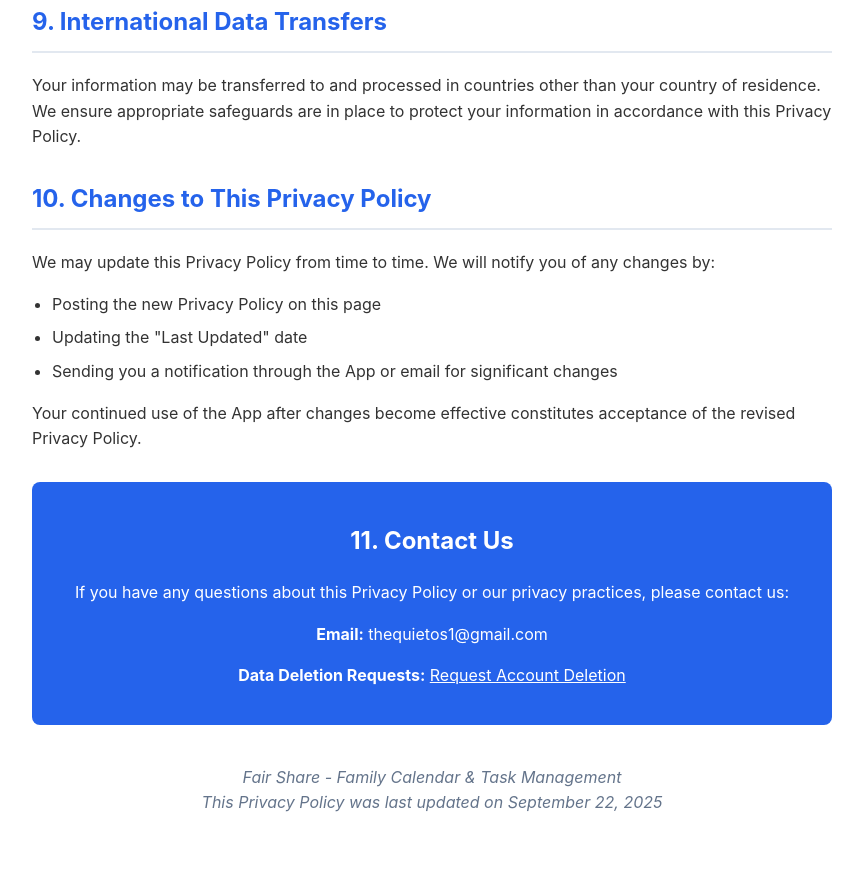
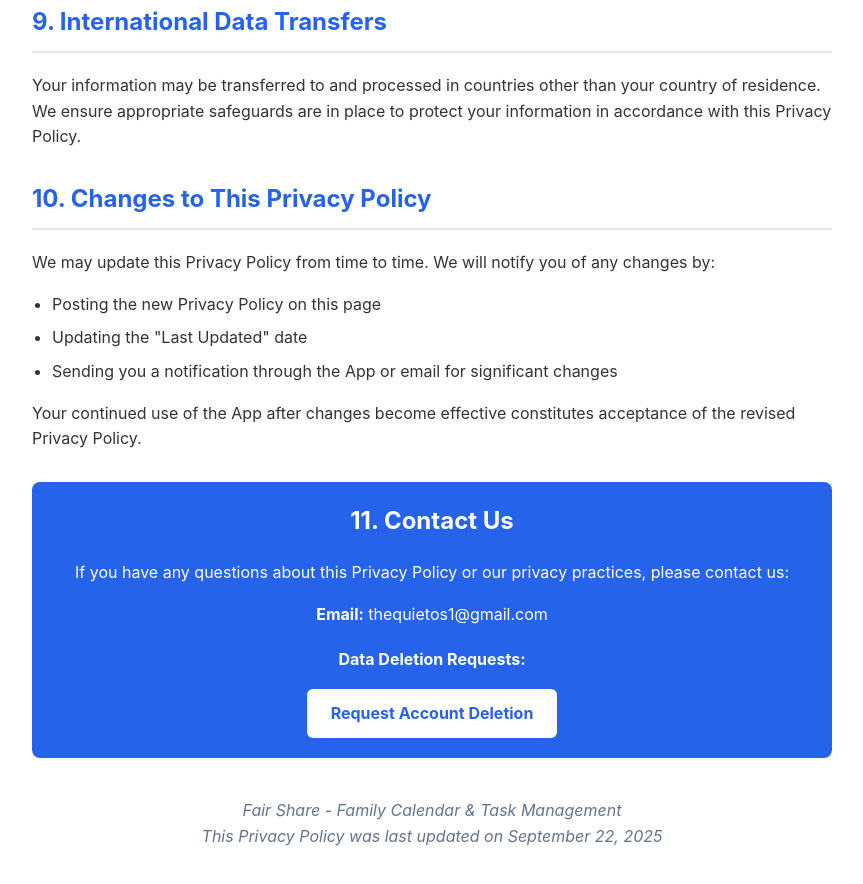
Before and after one commit to thequietos1-prog/fairshare-privacy, a plain HTML site: page privacy-policy.html in a window 1280 px wide. Shown: the part 3761-4645 px from the top of the page, without its empty margins (208-1071 px from the left). Drawn offline with Linux system fonts and the light colour scheme.

Commit message:
Enhance Contact Us section in privacy policy
Updated the 'Contact Us' section with improved styling and layout for data deletion requests.

```diff
--- a/privacy-policy.html
+++ b/privacy-policy.html
@@ -269,13 +269,18 @@
       </div>
 
       <div class="contact-info">
-          <h2>11. Contact Us</h2>
+          <h2 style="margin-top: 0; color: white;">11. Contact Us</h2>
           <p>If you have any questions about this Privacy Policy or our privacy
   practices, please contact us:</p>
           <p><strong>Email:</strong> thequietos1@gmail.com</p>
-          <p><strong>Data Deletion Requests:</strong> <a
-  href="https://thequietos1-prog.github.io/fairshare-privacy/" style="color:
-  #ffffff; text-decoration: underline;">Request Account Deletion</a></p>
+          <p style="margin-top: 20px;"><strong>Data Deletion
+  Requests:</strong></p>
+          <div style="margin-top: 15px;">
+              <a href="https://thequietos1-prog.github.io/fairshare-privacy/"
+  style="display: inline-block; background-color: white; color: #2563eb; padding:
+   12px 24px; border-radius: 6px; text-decoration: none; font-weight:
+  bold;">Request Account Deletion</a>
+          </div>
       </div>
 
       <div class="last-updated">
```
